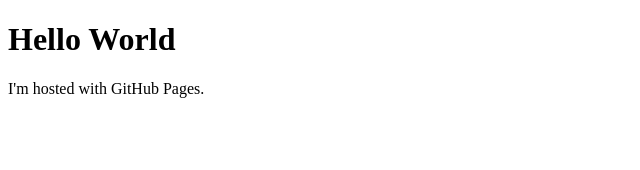
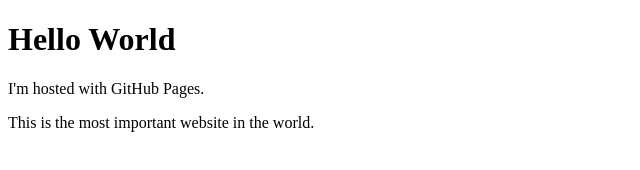
Before and after one commit to stamarty/stamarty.github.io, a plain HTML site: page index.html in a window 1280 px wide. Shown: the whole page, without its empty margins (0-640 px from the left). Drawn offline with Linux system fonts and the light colour scheme.

Commit message:
Update index.html

```diff
--- a/index.html
+++ b/index.html
@@ -3,5 +3,6 @@
 <body>
 <h1>Hello World</h1>
 <p>I'm hosted with GitHub Pages.</p>
+<p>This is the most important website in the world.
 </body>
 </html>
```
